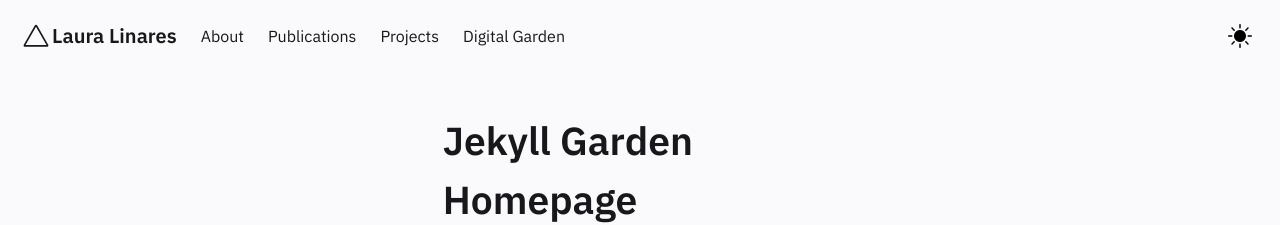
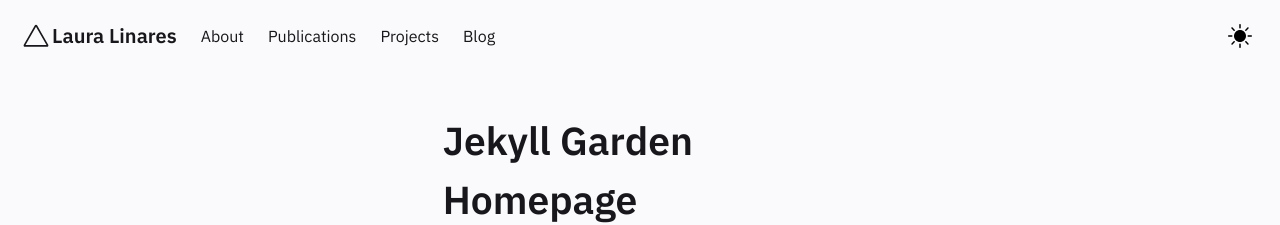
Before and after one commit to lauralinares/lauralinares.github.io, a Jekyll site: the page built from pages/index.md, in a window 1280 px wide. Shown: the top 225 px of the page. Built offline with Jekyll 4.4.1, drawn with Linux system fonts in a browser that asks for light colours.

Commit message:
Adding 'notes' link

```diff
--- a/_includes/Header.html
+++ b/_includes/Header.html
@@ -64,8 +64,8 @@
         <a href="https://jekyllrb.com/" target="_blank"  class="navbar-item">
           Projects
         </a>
-        <a href="https://obsidian.md/"  target="_blank" class="navbar-item">
-          Digital Garden
+        <a href="../notes/"  target="_blank" class="navbar-item">
+          Blog
         </a>
       </div>
       <div class="navbar-end is-hidden-mobile" onclick="modeSwitcher()" >
```
